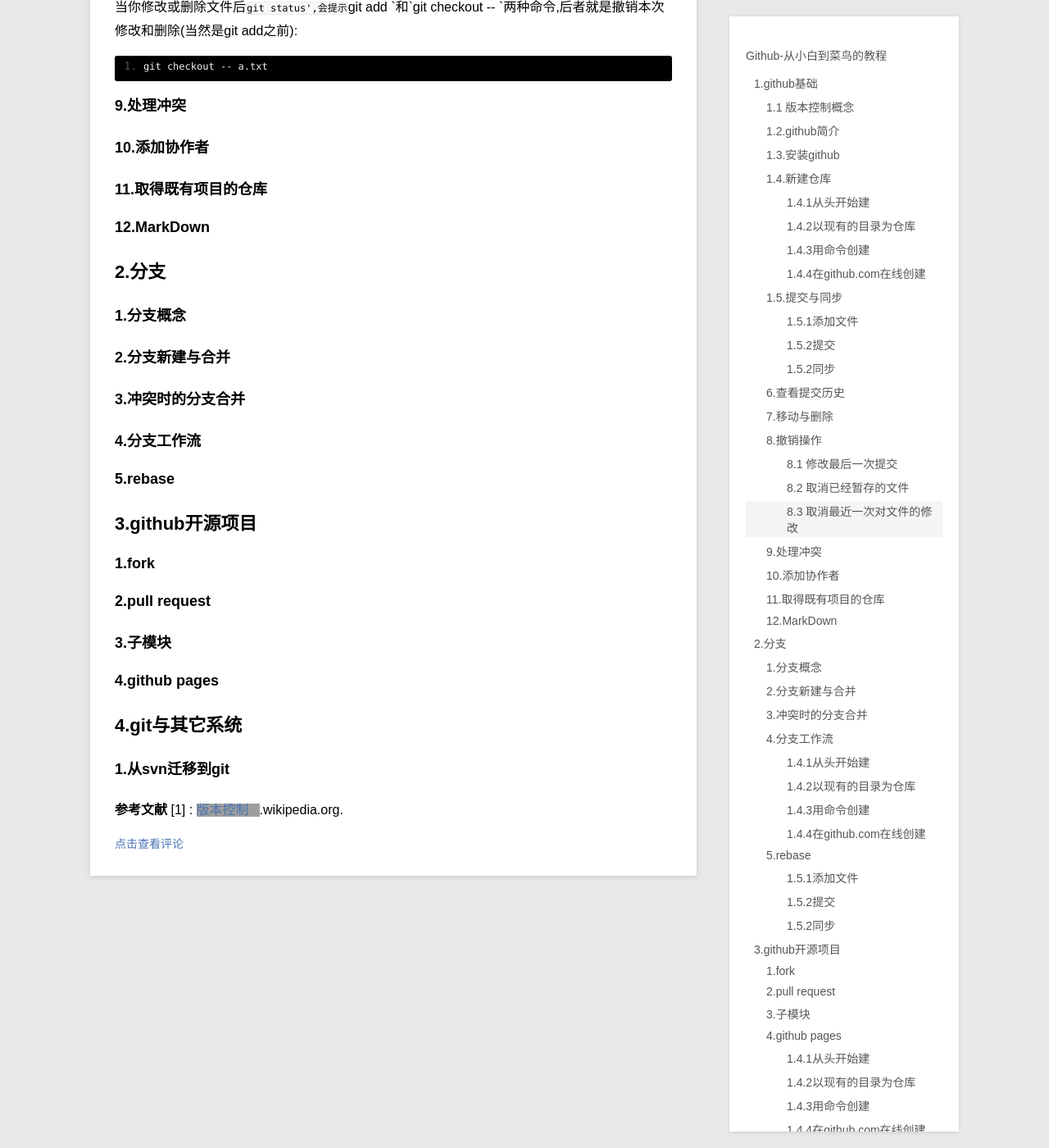
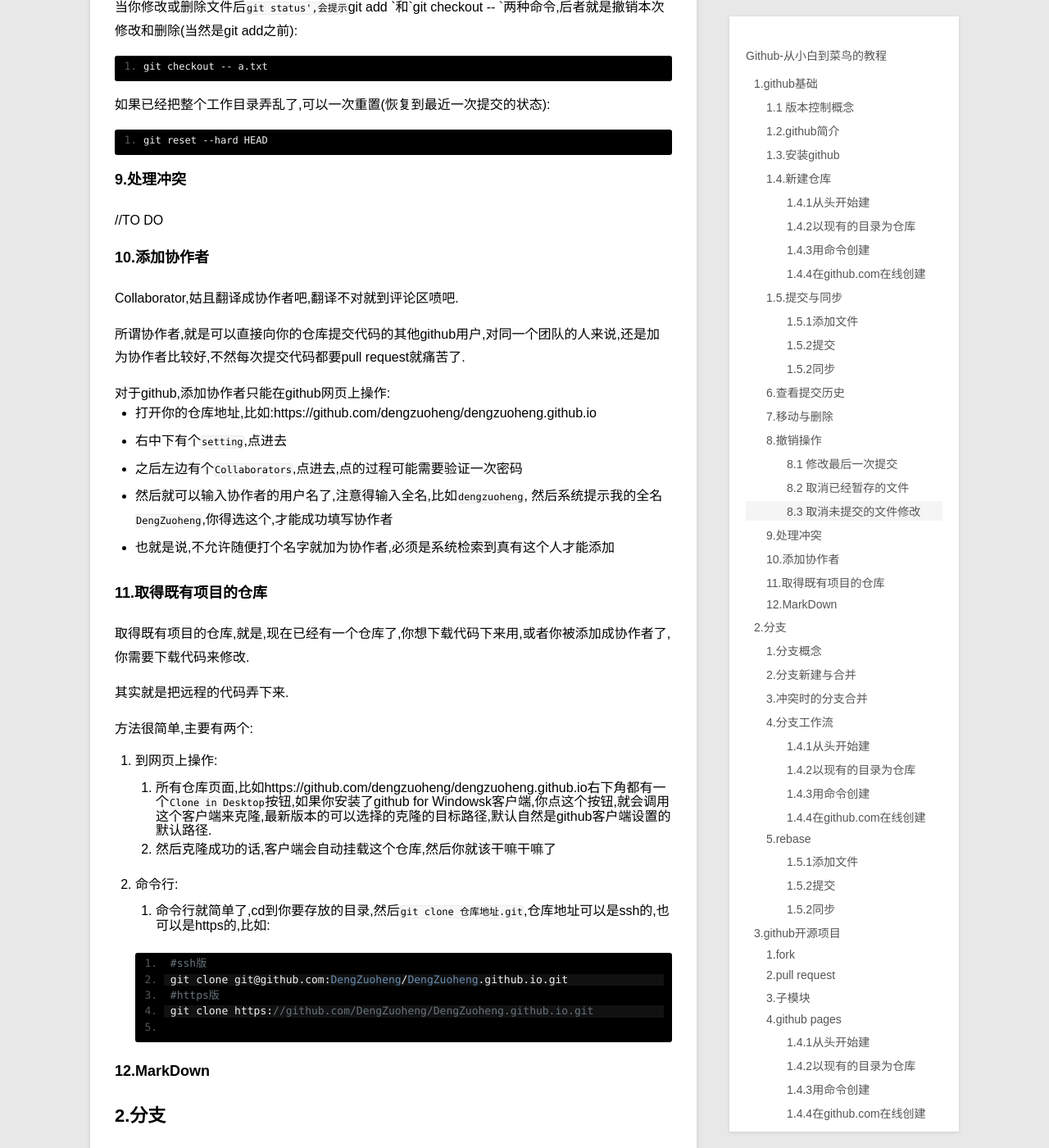
Before and after one commit to DengZuoheng/DengZuoheng.github.io, a Jekyll site: the page built from _posts/blog/2014-10-03-a-github-tutorial-for-jdc.md, in a window 1280 px wide and 1400 px high, scrolled down 7899 px. Shown: the whole window at 82% size. Built offline with Jekyll 4.4.1, drawn with Linux system fonts in a browser that asks for light colours; Markdown is read by kramdown in place of the engine named in the settings; some of the changed text lies outside the part shown; grey boxes are pictures that could not be loaded.

Commit message:
更新github教程,新增wakeupdisk笔记

```diff
--- a/_posts/blog/2014-10-03-a-github-tutorial-for-jdc.md
+++ b/_posts/blog/2014-10-03-a-github-tutorial-for-jdc.md
@@ -210,42 +210,79 @@ summary写你这次提交概述啥的,description详细描述这次提交的变
 
 事实上,`git add`之后`git status`命令的话会提示这个命令用于撤销add,所以记不住问题也不大.
 
-####8.3 取消最近一次对文件的修改
+####8.3 取消未提交的文件修改
 当你修改或删除文件后`git status',会提示`git add <file>`和`git checkout -- <file>`两种命令,后者就是撤销本次修改和删除(当然是git add之前):
 
     git checkout -- a.txt
 
+如果已经把整个工作目录弄乱了,可以一次重置(恢复到最近一次提交的状态):
+
+    git reset --hard HEAD
+
+
+
 ###9.处理冲突
+//TO DO
+###10.添加协作者
+Collaborator,姑且翻译成协作者吧,翻译不对就到评论区喷吧.
 
-###10.添加协作者
+所谓协作者,就是可以直接向你的仓库提交代码的其他github用户,对同一个团队的人来说,还是加为协作者比较好,不然每次提交代码都要pull request就痛苦了.
+
+对于github,添加协作者只能在github网页上操作:
+
+- 打开你的仓库地址,比如:https://github.com/dengzuoheng/dengzuoheng.github.io
+- 右中下有个`setting`,点进去
+- 之后左边有个`Collaborators`,点进去,点的过程可能需要验证一次密码
+- 然后就可以输入协作者的用户名了,注意得输入全名,比如`dengzuoheng`, 然后系统提示我的全名`DengZuoheng`,你得选这个,才能成功填写协作者
+- 也就是说,不允许随便打个名字就加为协作者,必须是系统检索到真有这个人才能添加
 
 ###11.取得既有项目的仓库
+
+取得既有项目的仓库,就是,现在已经有一个仓库了,你想下载代码下来用,或者你被添加成协作者了,你需要下载代码来修改.
+
+其实就是把远程的代码弄下来.
+
+方法很简单,主要有两个:
+
+1. 到网页上操作:
+    - 所有仓库页面,比如https://github.com/dengzuoheng/dengzuoheng.github.io右下角都有一个`Clone in Desktop`按钮,如果你安装了github for Windowsk客户端,你点这个按钮,就会调用这个客户端来克隆,最新版本的可以选择的克隆的目标路径,默认自然是github客户端设置的默认路径.
+    - 然后克隆成功的话,客户端会自动挂载这个仓库,然后你就该干嘛干嘛了
+
+2. 命令行:
+    - 命令行就简单了,cd到你要存放的目录,然后`git clone 仓库地址.git`,仓库地址可以是ssh的,也可以是https的,比如:
+    <pre>
+    #ssh版
+    git clone git@github.com:DengZuoheng/DengZuoheng.github.io.git
+    #https版
+    git clone https://github.com/DengZuoheng/DengZuoheng.github.io.git
+    </pre>
+
 
 ###12.MarkDown
 
 ##2.分支
 ###1.分支概念
-
+//TO DO
 ###2.分支新建与合并
-
+//TO DO
 ###3.冲突时的分支合并
-
+//TO DO
 ###4.分支工作流
-
+//TO DO
 ###5.rebase
-
+//TO DO
 ##3.github开源项目
 ###1.fork
-
+//TO DO
 ###2.pull request
-
+//TO DO
 ###3.子模块
-
+//TO DO
 ###4.github pages
-
+//TO DO
 ##4.git与其它系统
 ###1.从svn迁移到git
-
+//TO DO
 
 **参考文献**
 \[1\] : [版本控制](http://zh.wikipedia.org/wiki/%E7%89%88%E6%9C%AC%E6%8E%A7%E5%88%B6).wikipedia.org.
```
Also changed, not shown: _posts/note/2014-11-26-mfc-wakeupdisk.md (added, +262 -0 lines).
